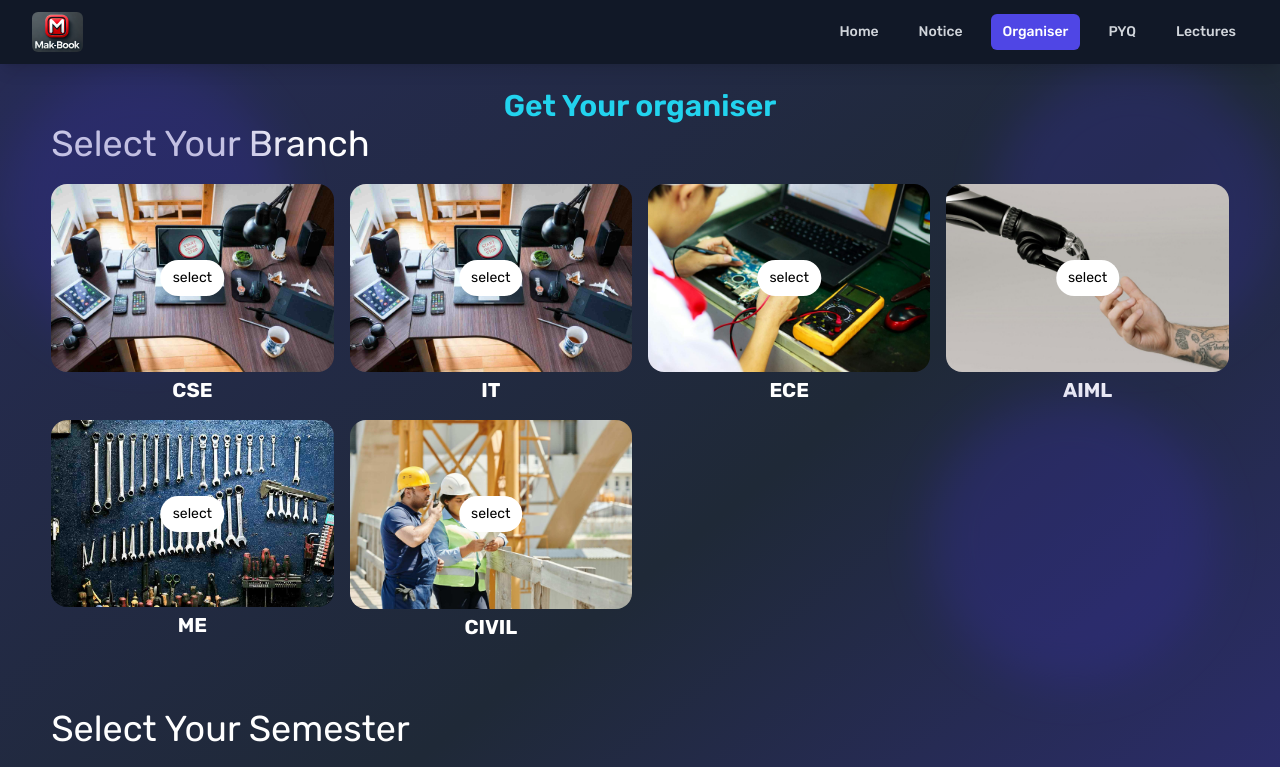
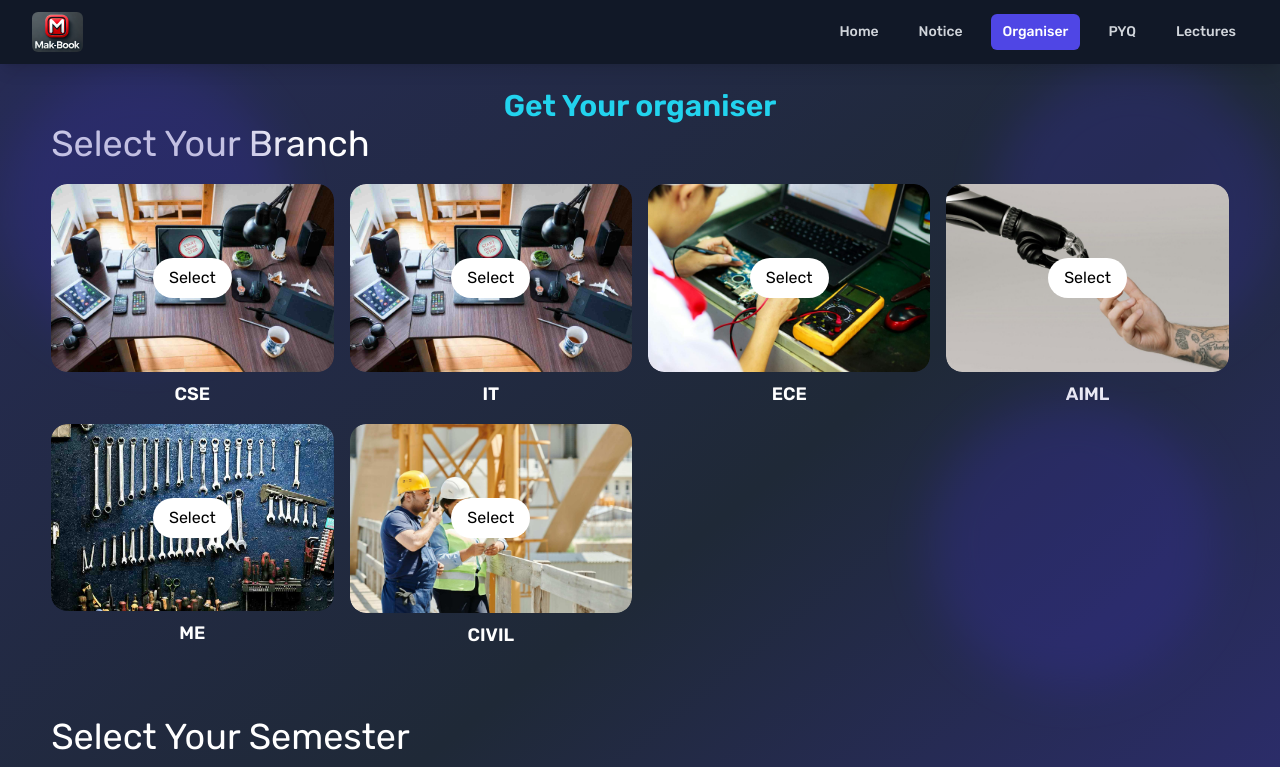
Before and after one commit to suman-maji/MAK-book2, a React (Create React App) app: page /choice/organiser in a window 1280 px wide. Shown: the top 767 px of the page. Built offline with nearby package versions, Linux system fonts and the light colour scheme.

Commit message:
Update Branch.jsx

```diff
--- a/src/Component/Cards/Branch.jsx
+++ b/src/Component/Cards/Branch.jsx
@@ -1,21 +1,25 @@
-import React from 'react'
+import React from "react";
 
-const Branch = ({elem,selectedBranch}) => {
+const Branch = ({ elem, selectedBranch }) => {
   return (
-    <div>
-      <div className={`oveflow-hidden relative group cursor-pointer hover:opacity-80 `}>
-        <img src={elem.image} alt="" className='h-[100%] w-[100%] rounded-2xl' />
-        <div className='absolute top-[50%] left-[50%] -translate-x-[50%] -translate-y-[50%] '>
-          <button className='bg-white text-xs sm:text-sm text-black sm:px-3 p-2 sm:py-2 rounded-full group-hover:bg-black group-hover:text-white duration-200'>{selectedBranch==elem.name ? "selected" : "select"}
+    <div className="flex flex-col items-center">
+      <div className="overflow-hidden relative group cursor-pointer hover:opacity-90 transition duration-300 rounded-2xl">
+        <img
+          src={elem.image}
+          alt={elem.name}
+          className="h-full w-full object-cover rounded-2xl transition-transform duration-300 group-hover:scale-105"
+        />
+        <div className="absolute inset-0 flex justify-center items-center">
+          <button className="bg-white text-sm sm:text-base text-black px-4 py-2 rounded-full transition-all duration-300 group-hover:bg-black group-hover:text-white">
+            {selectedBranch === elem.name ? "Selected" : "Select"}
           </button>
         </div>
       </div>
-      <p className='text-center text-sm sm:text-xl font-bold mt-1' >{elem.name}</p>
+      <p className="text-center text-sm sm:text-lg font-semibold mt-2">
+        {elem.name}
+      </p>
+    </div>
+  );
+};
 
-
-    </div>
-
-  )
-}
-
-export default Branch
+export default Branch;
```
